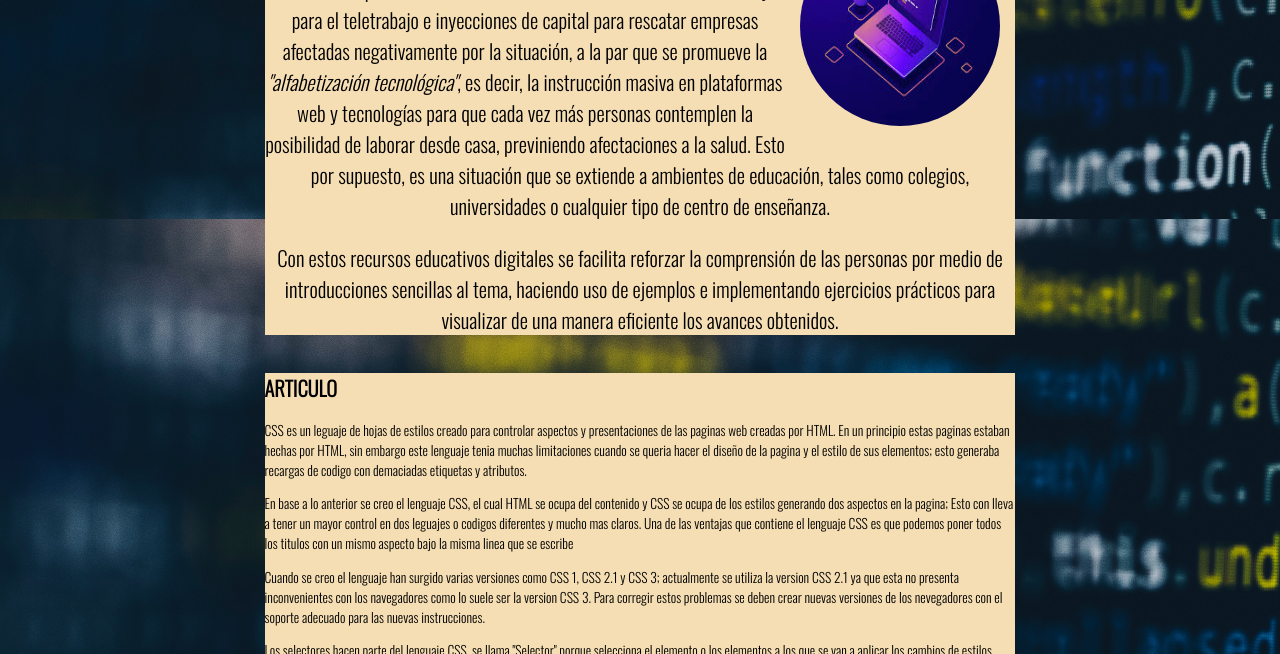
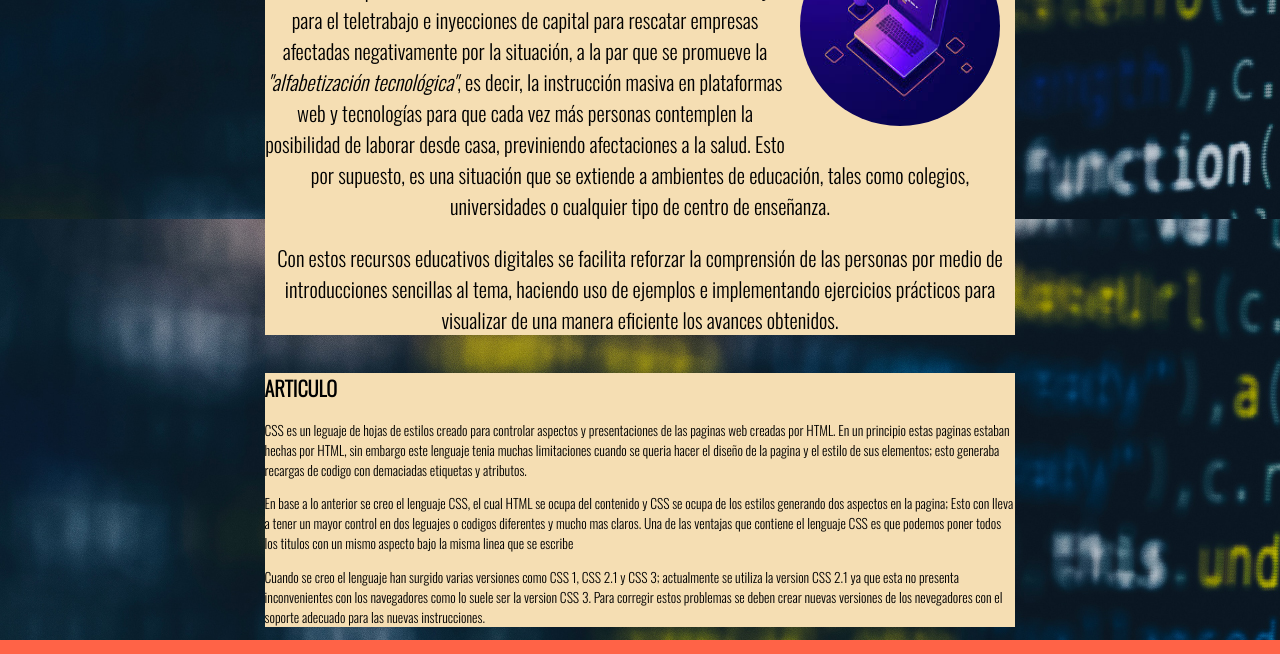
Before and after one commit to Ideafijjj/Fase2, a plain HTML site: page design.html in a window 1280 px wide. Shown: the part 861-1515 px from the top of the page. Drawn offline with nearby package versions, Linux system fonts and the light colour scheme.

Commit message:
Ultima Modificacion

```diff
--- a/design.html
+++ b/design.html
@@ -77,10 +77,7 @@
         <p>
             Cuando se creo el lenguaje han surgido varias versiones como CSS 1, CSS 2.1 y CSS 3; actualmente se utiliza la version CSS 2.1 ya que esta no presenta inconvenientes con los navegadores como lo suele ser la version CSS 3. Para corregir estos problemas se deben crear nuevas versiones de los nevegadores con el soporte adecuado para las nuevas instrucciones.
         </p>
-        <brk/>
-        <p>
-            Los selectores hacen parte del lenguaje CSS, se llama "Selector" porque selecciona el elemento o los elementos a los que se van a aplicar los cambios de estilos
-        </p>
+
     </article>
     <footer class="footer-principal">
         <div class="container contenedor-footer-principal">
```
